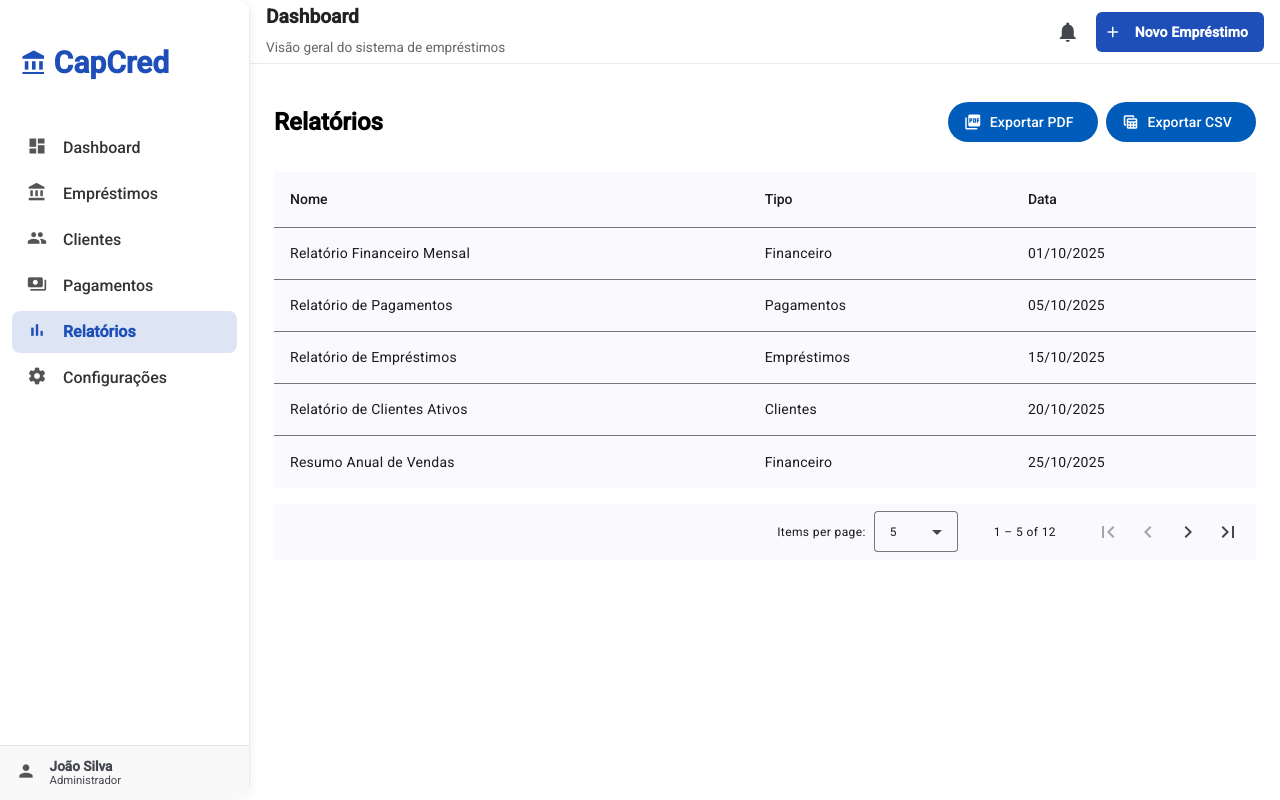
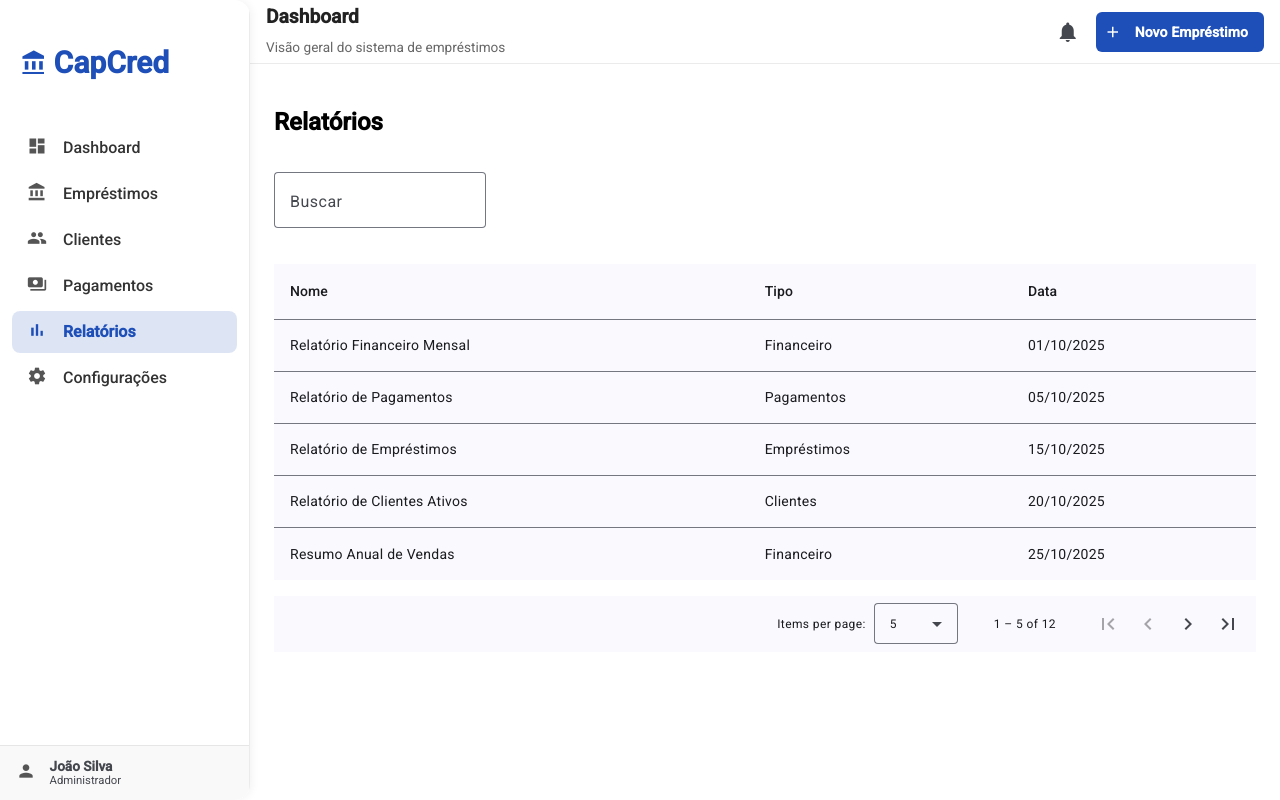
Before and after one commit to CaioGitHub/CapCred, an Angular app in the folder capcred-ui/: page /reports in a window 1280 px wide. Built offline with nearby package versions, Linux system fonts and the light colour scheme.

Commit message:
feat: implementando filtro

```diff
--- a/capcred-ui/src/app/features/clients/clients.html
+++ b/capcred-ui/src/app/features/clients/clients.html
@@ -6,12 +6,27 @@
   </button>
 </div>
 
-<table
-  mat-table
-  [dataSource]="dataSource"
-  matSort
-  class="mat-elevation-z0 full-table"
->
+<div class="table-filter">
+  <mat-form-field appearance="outline">
+    <mat-label>Buscar</mat-label>
+    <input
+      matInput
+      (keyup)="applyFilter($event)"
+      placeholder="Pesquisar cliente..."
+    />
+    <button
+      *ngIf="filterValue"
+      matSuffix
+      mat-icon-button
+      aria-label="Clear"
+      (click)="clearFilter()"
+    >
+      <mat-icon>close</mat-icon>
+    </button>
+  </mat-form-field>
+</div>
+
+<table mat-table [dataSource]="dataSource" matSort class="mat-elevation-z0 full-table">
   <ng-container matColumnDef="name">
     <th mat-header-cell *matHeaderCellDef mat-sort-header>Nome</th>
     <td mat-cell *matCellDef="let c">{{ c.name }}</td>
@@ -40,8 +55,4 @@
   <tr mat-row *matRowDef="let row; columns: cols;"></tr>
 </table>
 
-<mat-paginator
-  [pageSize]="5"
-  [pageSizeOptions]="[5, 10, 20]"
-  showFirstLastButtons
-></mat-paginator>
+<mat-paginator [pageSize]="5" [pageSizeOptions]="[5, 10, 20]" showFirstLastButtons></mat-paginator>
--- a/capcred-ui/src/app/features/clients/clients.scss
+++ b/capcred-ui/src/app/features/clients/clients.scss
@@ -7,8 +7,15 @@
 
 .full-table {
   width: 100%;
+  margin-bottom: 1rem;
 }
 
 th.mat-header-cell {
   font-weight: 600;
 }
+
+.table-filter {
+  margin-bottom: 1rem;
+  width: 100%;
+  max-width: 300px;
+}
--- a/capcred-ui/src/app/features/clients/clients.ts
+++ b/capcred-ui/src/app/features/clients/clients.ts
@@ -6,16 +6,19 @@ import { MatTableDataSource, MatTableModule } from '@angular/material/table';
 import { MatPaginator } from '@angular/material/paginator';
 import { MatSort } from '@angular/material/sort';
 import { MockDataService } from '../../core/services/mock-data.service';
+import { MatFormFieldModule } from '@angular/material/form-field';
+import { MatInputModule } from '@angular/material/input';
 
 @Component({
   selector: 'app-clients',
-  imports: [CommonModule, MatTableModule, MatButtonModule, MatIconModule, MatPaginator, MatSort],
+  imports: [CommonModule, MatTableModule, MatButtonModule, MatIconModule, MatPaginator, MatSort, MatFormFieldModule, MatInputModule],
   templateUrl: './clients.html',
   styleUrl: './clients.scss'
 })
 export class Clients {
   cols = ['name', 'email', 'phone', 'actions'];
   dataSource = new MatTableDataSource<any>([]);
+  filterValue = '';
 
   @ViewChild(MatPaginator) paginator!: MatPaginator;
   @ViewChild(MatSort) sort!: MatSort;
@@ -32,4 +35,15 @@ export class Clients {
     this.dataSource.paginator = this.paginator;
     this.dataSource.sort = this.sort;
   }
+
+  applyFilter(event: Event) {
+    const value = (event.target as HTMLInputElement).value.trim().toLowerCase();
+    this.filterValue = value;
+    this.dataSource.filter = value;
+  }
+
+  clearFilter() {
+    this.filterValue = '';
+    this.dataSource.filter = '';
+  }
 }
--- a/capcred-ui/src/app/features/loans/loans.html
+++ b/capcred-ui/src/app/features/loans/loans.html
@@ -1,16 +1,32 @@
 <div class="page-header">
   <h2>Empréstimos</h2>
   <button mat-flat-button color="primary">
-    <mat-icon>add</mat-icon> Novo Empréstimo
+    <mat-icon>add</mat-icon>
+    Novo Empréstimo
   </button>
 </div>
 
-<table
-  mat-table
-  [dataSource]="dataSource"
-  matSort
-  class="mat-elevation-z0 full-table"
->
+<div class="table-filter">
+  <mat-form-field appearance="outline">
+    <mat-label>Buscar</mat-label>
+    <input
+      matInput
+      (keyup)="applyFilter($event)"
+      placeholder="Pesquisar empréstimo..."
+    />
+    <button
+      *ngIf="filterValue"
+      matSuffix
+      mat-icon-button
+      aria-label="Clear"
+      (click)="clearFilter()"
+    >
+      <mat-icon>close</mat-icon>
+    </button>
+  </mat-form-field>
+</div>
+
+<table mat-table [dataSource]="dataSource" matSort class="mat-elevation-z0 full-table">
   <ng-container matColumnDef="client">
     <th mat-header-cell *matHeaderCellDef mat-sort-header>Cliente</th>
     <td mat-cell *matCellDef="let l">{{ l.client }}</td>
@@ -41,8 +57,4 @@
   <tr mat-row *matRowDef="let row; columns: cols;"></tr>
 </table>
 
-<mat-paginator
-  [pageSize]="5"
-  [pageSizeOptions]="[5, 10, 20]"
-  showFirstLastButtons
-></mat-paginator>
+<mat-paginator [pageSize]="5" [pageSizeOptions]="[5, 10, 20]" showFirstLastButtons></mat-paginator>
--- a/capcred-ui/src/app/features/loans/loans.scss
+++ b/capcred-ui/src/app/features/loans/loans.scss
@@ -6,6 +6,7 @@
 }
 .full-table {
   width: 100%;
+  margin-bottom: 1rem;
 }
 .status {
   padding: 2px 8px;
@@ -22,3 +23,8 @@
 .status.rejeitado {
   background: #f44336;
 }
+.table-filter {
+  margin-bottom: 1rem;
+  width: 100%;
+  max-width: 300px;
+}
--- a/capcred-ui/src/app/features/loans/loans.ts
+++ b/capcred-ui/src/app/features/loans/loans.ts
@@ -7,17 +7,20 @@ import { LOANS_MOCK } from '../../core/mocks/loans.mock';
 import { MatPaginator } from '@angular/material/paginator';
 import { MatSort } from '@angular/material/sort';
 import { MockDataService } from '../../core/services/mock-data.service';
+import { MatFormFieldModule } from '@angular/material/form-field';
+import { MatInputModule } from '@angular/material/input';
 
 @Component({
   selector: 'app-loans',
   standalone: true,
-  imports: [CommonModule, MatTableModule, MatButtonModule, MatIconModule, MatPaginator, MatSort],
+  imports: [CommonModule, MatTableModule, MatButtonModule, MatIconModule, MatPaginator, MatSort, MatFormFieldModule, MatInputModule],
   templateUrl: './loans.html',
   styleUrls: ['./loans.scss']
 })
 export class Loans {
   cols = ['client', 'amount', 'status', 'actions'];
   dataSource = new MatTableDataSource<any>([]);
+  filterValue = '';
 
   @ViewChild(MatPaginator) paginator!: MatPaginator;
   @ViewChild(MatSort) sort!: MatSort;
@@ -34,4 +37,15 @@ export class Loans {
     this.dataSource.paginator = this.paginator;
     this.dataSource.sort = this.sort;
   }
+
+  applyFilter(event: Event) {
+    const value = (event.target as HTMLInputElement).value.trim().toLowerCase();
+    this.filterValue = value;
+    this.dataSource.filter = value;
+  }
+
+  clearFilter() {
+    this.filterValue = '';
+    this.dataSource.filter = '';
+  }
 }
--- a/capcred-ui/src/app/features/payments/payments.html
+++ b/capcred-ui/src/app/features/payments/payments.html
@@ -2,12 +2,27 @@
   <h2>Pagamentos</h2>
 </div>
 
-<table
-  mat-table
-  [dataSource]="dataSource"
-  matSort
-  class="mat-elevation-z0 full-table"
->
+<div class="table-filter">
+  <mat-form-field appearance="outline">
+    <mat-label>Buscar</mat-label>
+    <input
+      matInput
+      (keyup)="applyFilter($event)"
+      placeholder="Pesquisar pagamento..."
+    />
+    <button
+      *ngIf="filterValue"
+      matSuffix
+      mat-icon-button
+      aria-label="Clear"
+      (click)="clearFilter()"
+    >
+      <mat-icon>close</mat-icon>
+    </button>
+  </mat-form-field>
+</div>
+
+<table mat-table [dataSource]="dataSource" matSort class="mat-elevation-z0 full-table">
   <ng-container matColumnDef="id">
     <th mat-header-cell *matHeaderCellDef mat-sort-header>ID</th>
     <td mat-cell *matCellDef="let p">{{ p.id }}</td>
@@ -46,8 +61,4 @@
   <tr mat-row *matRowDef="let row; columns: cols;"></tr>
 </table>
 
-<mat-paginator
-  [pageSize]="5"
-  [pageSizeOptions]="[5, 10, 20]"
-  showFirstLastButtons
-></mat-paginator>
+<mat-paginator [pageSize]="5" [pageSizeOptions]="[5, 10, 20]" showFirstLastButtons></mat-paginator>
--- a/capcred-ui/src/app/features/payments/payments.scss
+++ b/capcred-ui/src/app/features/payments/payments.scss
@@ -29,3 +29,8 @@
 .status.em {
   background: #f44336;
 }
+.table-filter {
+  margin-bottom: 1rem;
+  width: 100%;
+  max-width: 300px;
+}
--- a/capcred-ui/src/app/features/payments/payments.ts
+++ b/capcred-ui/src/app/features/payments/payments.ts
@@ -8,22 +8,20 @@ import { PAYMENTS_MOCK } from '../../core/mocks/payments.mock';
 import { MatPaginator, MatPaginatorModule } from '@angular/material/paginator';
 import { MatSort, MatSortModule } from '@angular/material/sort';
 import { MockDataService } from '../../core/services/mock-data.service';
+import { MatFormFieldModule } from '@angular/material/form-field';
+import { MatInputModule } from '@angular/material/input';
 
 @Component({
   selector: 'app-payments',
   standalone: true,
-  imports: [CommonModule,
-    MatTableModule,
-    MatPaginatorModule,
-    MatSortModule,
-    MatButtonModule,
-    MatIconModule,],
+  imports: [CommonModule, MatTableModule, MatButtonModule, MatIconModule, MatPaginator, MatSort, MatFormFieldModule, MatInputModule],
   templateUrl: './payments.html',
   styleUrl: './payments.scss'
 })
 export class Payments {
   cols = ['id', 'client', 'value', 'dueDate', 'status', 'actions'];
   dataSource = new MatTableDataSource<any>([]);
+  filterValue = '';
 
   @ViewChild(MatPaginator) paginator!: MatPaginator;
   @ViewChild(MatSort) sort!: MatSort;
@@ -40,4 +38,15 @@ export class Payments {
     this.dataSource.paginator = this.paginator;
     this.dataSource.sort = this.sort;
   }
+
+  applyFilter(event: Event) {
+    const value = (event.target as HTMLInputElement).value.trim().toLowerCase();
+    this.filterValue = value;
+    this.dataSource.filter = value;
+  }
+
+  clearFilter() {
+    this.filterValue = '';
+    this.dataSource.filter = '';
+  }
 }
--- a/capcred-ui/src/app/features/reports/reports.html
+++ b/capcred-ui/src/app/features/reports/reports.html
@@ -1,15 +1,25 @@
 <div class="page-header">
   <h2>Relatórios</h2>
-  <div class="actions">
-    <button mat-flat-button color="primary">
-      <mat-icon>picture_as_pdf</mat-icon>
-      Exportar PDF
+</div>
+
+<div class="table-filter">
+  <mat-form-field appearance="outline">
+    <mat-label>Buscar</mat-label>
+    <input
+      matInput
+      (keyup)="applyFilter($event)"
+      placeholder="Pesquisar relatório..."
+    />
+    <button
+      *ngIf="filterValue"
+      matSuffix
+      mat-icon-button
+      aria-label="Clear"
+      (click)="clearFilter()"
+    >
+      <mat-icon>close</mat-icon>
     </button>
-    <button mat-flat-button color="accent">
-      <mat-icon>table_view</mat-icon>
-      Exportar CSV
-    </button>
-  </div>
+  </mat-form-field>
 </div>
 
 <table mat-table [dataSource]="dataSource" matSort class="mat-elevation-z0 full-table">
@@ -32,8 +42,4 @@
   <tr mat-row *matRowDef="let row; columns: cols;"></tr>
 </table>
 
-<mat-paginator
-  [pageSize]="5"
-  [pageSizeOptions]="[5, 10, 20]"
-  showFirstLastButtons
-></mat-paginator>
+<mat-paginator [pageSize]="5" [pageSizeOptions]="[5, 10, 20]" showFirstLastButtons></mat-paginator>
--- a/capcred-ui/src/app/features/reports/reports.scss
+++ b/capcred-ui/src/app/features/reports/reports.scss
@@ -14,3 +14,8 @@
   width: 100%;
   margin-bottom: 1rem;
 }
+.table-filter {
+  margin-bottom: 1rem;
+  width: 100%;
+  max-width: 300px;
+}
--- a/capcred-ui/src/app/features/reports/reports.ts
+++ b/capcred-ui/src/app/features/reports/reports.ts
@@ -8,11 +8,13 @@ import { MatTableDataSource, MatTableModule } from '@angular/material/table';
 import { MatPaginator } from '@angular/material/paginator';
 import { MatSort, MatSortModule } from '@angular/material/sort';
 import { MockDataService } from '../../core/services/mock-data.service';
+import { MatFormFieldModule } from '@angular/material/form-field';
+import { MatInputModule } from '@angular/material/input';
 
 @Component({
   selector: 'app-reports',
   standalone: true,
-  imports: [CommonModule, MatCardModule, MatButtonModule, MatIconModule, MatPaginator, MatTableModule, MatSortModule],
+  imports: [CommonModule, MatTableModule, MatButtonModule, MatIconModule, MatPaginator, MatSort, MatFormFieldModule, MatInputModule],
   templateUrl: './reports.html',
   styleUrl: './reports.scss'
 })
@@ -22,6 +24,7 @@ export class Reports {
 
   @ViewChild(MatPaginator) paginator!: MatPaginator;
   @ViewChild(MatSort) sort!: MatSort;
+  filterValue = '';
 
   constructor(private mockData: MockDataService) {}
 
@@ -35,4 +38,15 @@ export class Reports {
     this.dataSource.paginator = this.paginator;
     this.dataSource.sort = this.sort;
   }
+
+  applyFilter(event: Event) {
+    const value = (event.target as HTMLInputElement).value.trim().toLowerCase();
+    this.filterValue = value;
+    this.dataSource.filter = value;
+  }
+
+  clearFilter() {
+    this.filterValue = '';
+    this.dataSource.filter = '';
+  }
 }
```
